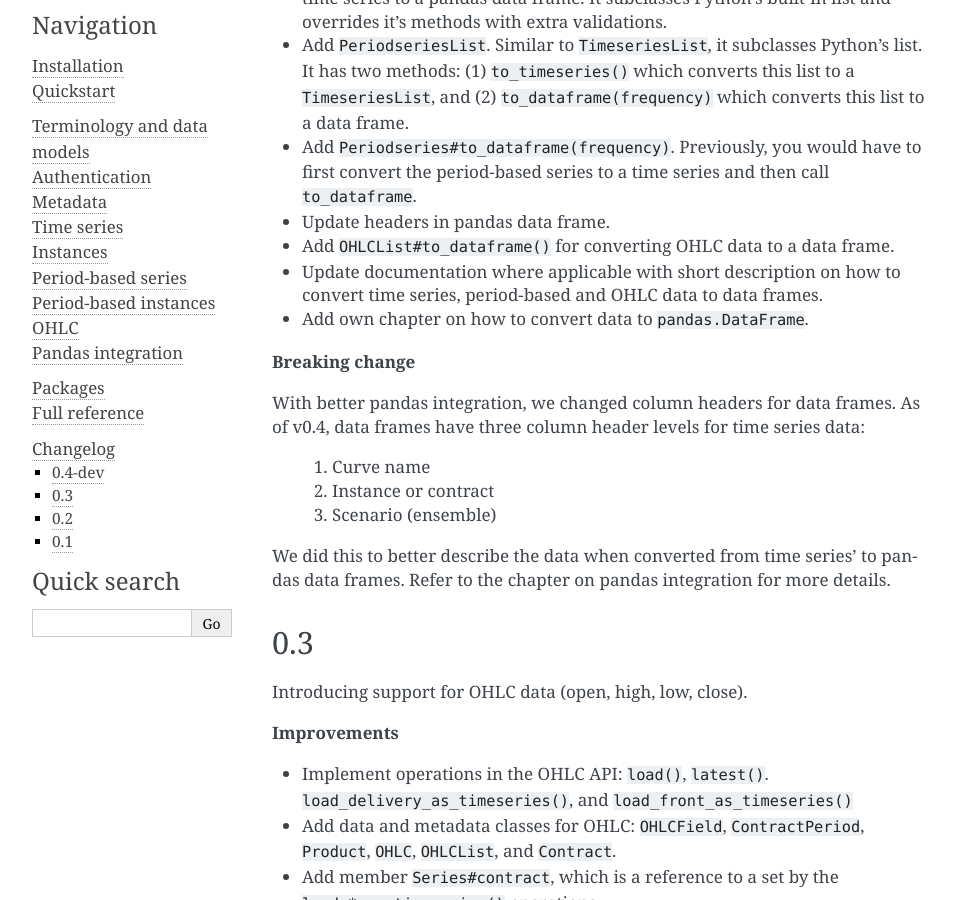
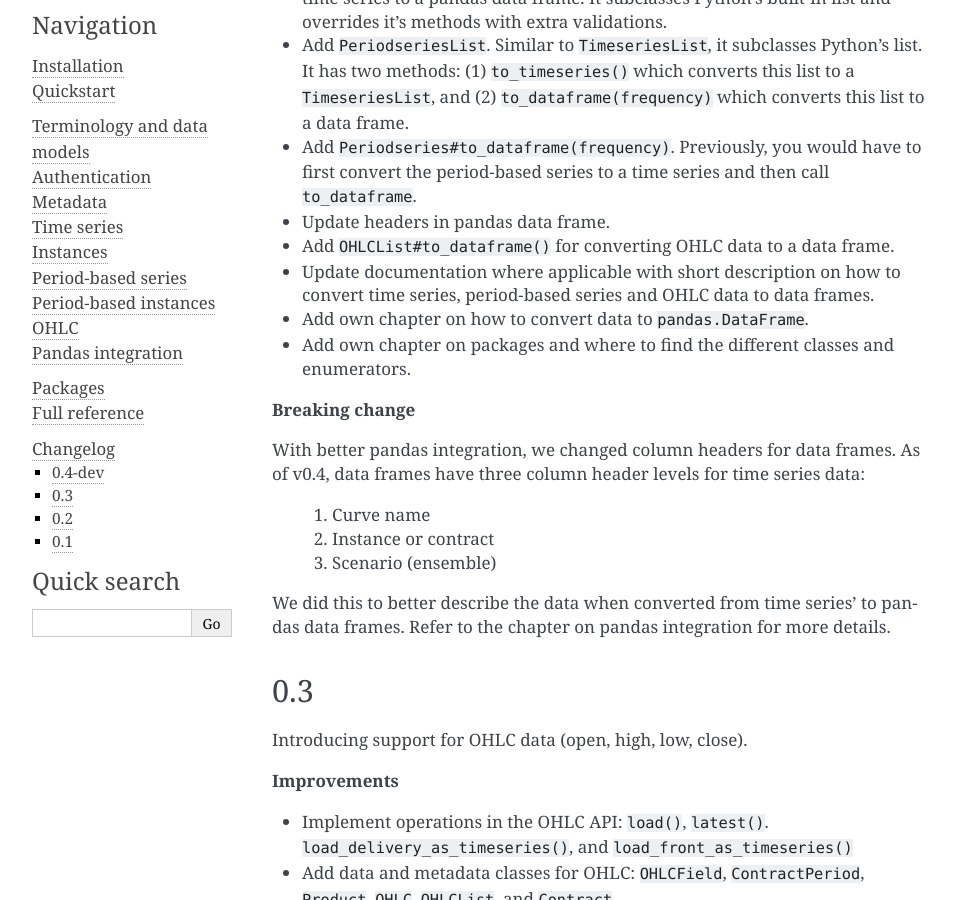
Before and after one commit to energyquantified/eq-python-client, a Sphinx documentation site: the page built from docs/reference/changelog.rst, in a window 1280 px wide and 900 px high, scrolled down 372 px. Shown: the whole window, without its empty margins (148-1103 px from the left). Built offline with Sphinx 7.4.7, drawn with Linux system fonts in a browser that asks for light colours; the version number is read from the project's files by our own code.

Commit message:
Fix typos

```diff
--- a/CHANGELOG.rst
+++ b/CHANGELOG.rst
@@ -24,8 +24,10 @@ Improve pandas integration with more utility methods.
 - Update headers in pandas data frame.
 - Add ``OHLCList#to_dataframe()`` for converting OHLC data to a data frame.
 - Update documentation where applicable with short description on how to
-  convert time series, period-based and OHLC data to data frames.
+  convert time series, period-based series and OHLC data to data frames.
 - Add own chapter on how to convert data to ``pandas.DataFrame``.
+- Add own chapter on packages and where to find the different classes and
+  enumerators.
 
 **Breaking change**
 
--- a/docs/reference/packages.rst
+++ b/docs/reference/packages.rst
@@ -107,7 +107,7 @@ Date and time utilities.
  * :py:meth:`local_tz() <energyquantified.time.local_tz>`: Get your the local
    time zone on your workstation.
 
- * Useful functions to get dates and datetimes:
+ * Useful functions to get dates and date-times:
 
     * :py:meth:`now() <energyquantified.time.now>`: Get a time zone aware
       date-time of the current time.
```
